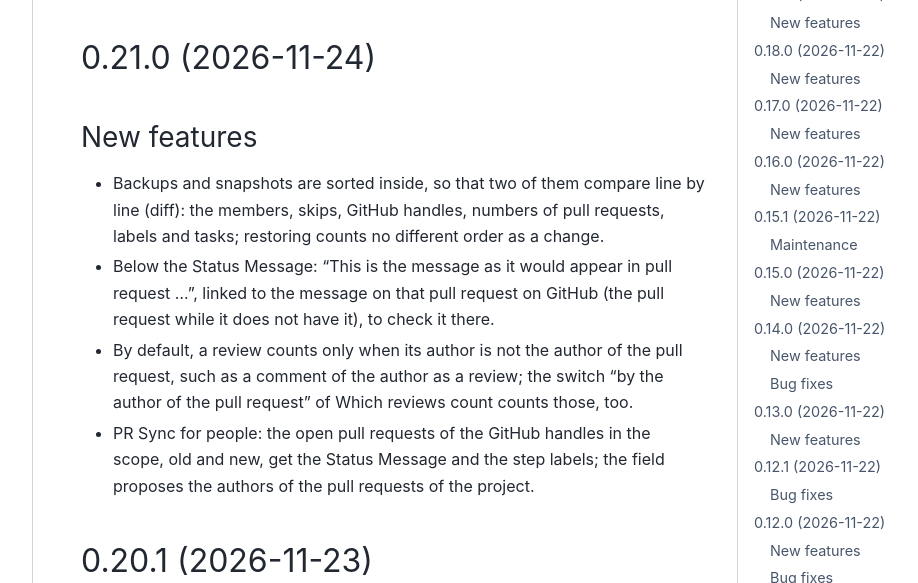
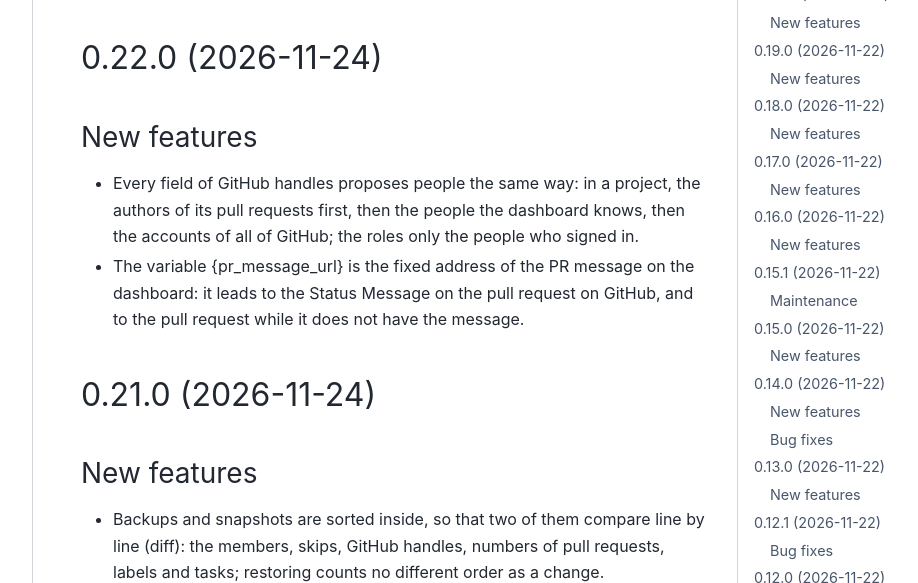
Before and after one commit to PyCalendar/dashboard.pycal.org, a Sphinx documentation site: the page built from docs/changelog.rst, in a window 1280 px wide and 900 px high, cut to the strip 317-900 px from the top of the window. Shown: the whole strip, without its empty margins (287-1205 px from the left). Built offline with Sphinx 7.4.7 and the PyData theme 0.15.4, drawn with Linux system fonts in a browser that asks for light colours; the version number could not be read and is left out; some of the changed text lies outside the part shown.

Commit message:
Release 0.22.0
Co-Authored-By: Claude Opus 5.5 <noreply@anthropic.com>

```diff
--- a/docs/changelog.rst
+++ b/docs/changelog.rst
@@ -8,6 +8,19 @@ Changelog
 .. include:: _build/unreleased.rst
 
 .. towncrier release notes start
+
+0.22.0 (2026-11-24)
+-------------------
+
+New features
+~~~~~~~~~~~~
+
+- Every field of GitHub handles proposes people the same way: in a project, the authors of its pull
+  requests first, then the people the dashboard knows, then the accounts of all of GitHub; the roles only
+  the people who signed in.
+- The variable {pr_message_url} is the fixed address of the PR message on the dashboard: it leads to the
+  Status Message on the pull request on GitHub, and to the pull request while it does not have the message.
+
 
 0.21.0 (2026-11-24)
 -------------------
```
Also changed, not shown: 2 other files.
